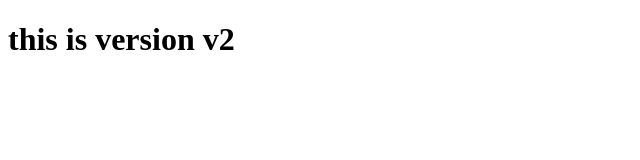
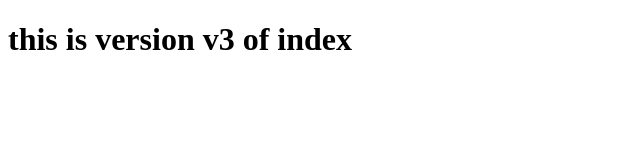
Before and after one commit to Syed-Danish-Ali-01/myrepo, a plain HTML site: page index.html in a window 1280 px wide. Shown: the whole page, without its empty margins (0-640 px from the left). Drawn offline with Linux system fonts and the light colour scheme.

Commit message:
first v3 of index.html

```diff
--- a/index.html
+++ b/index.html
@@ -6,6 +6,6 @@
     <title>Document</title>
 </head>
 <body>
-    <h1>this is version v2</h1>
+    <h1>this is version v3 of index</h1>
 </body>
 </html>
```
